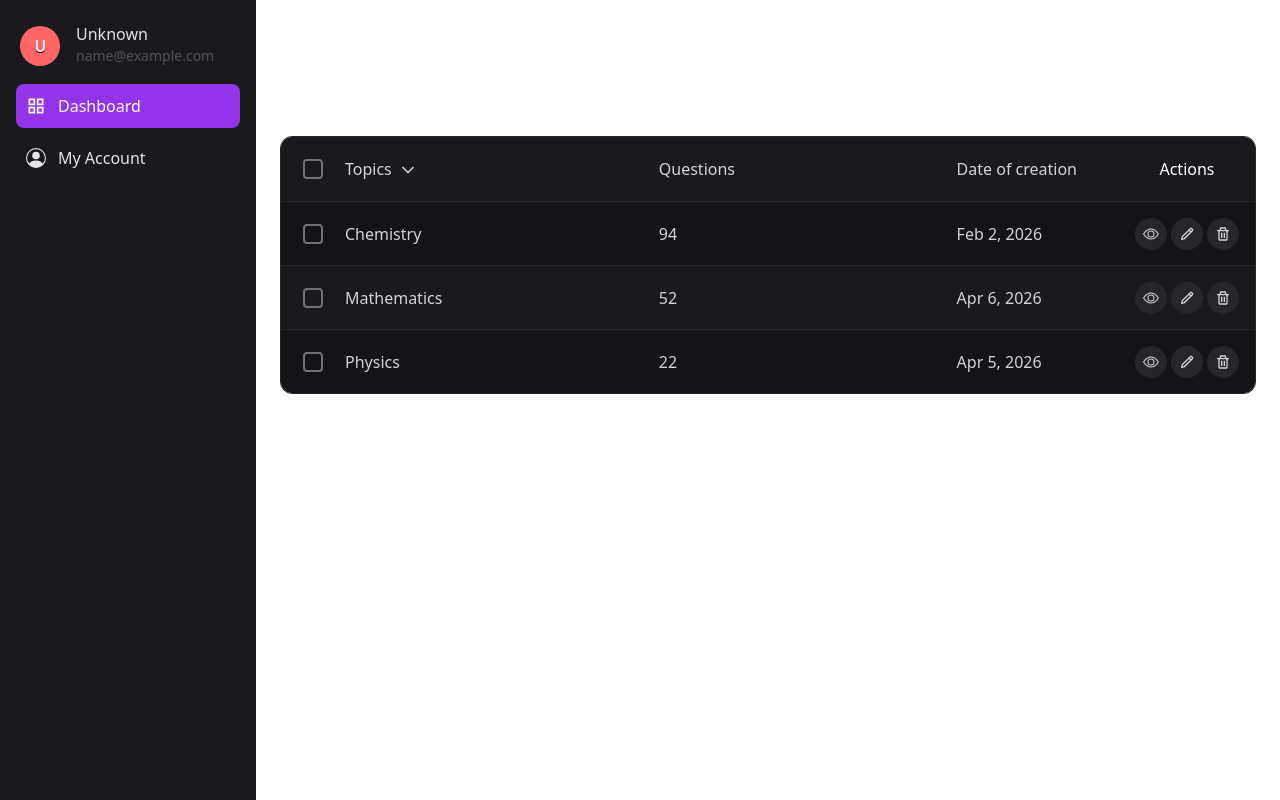
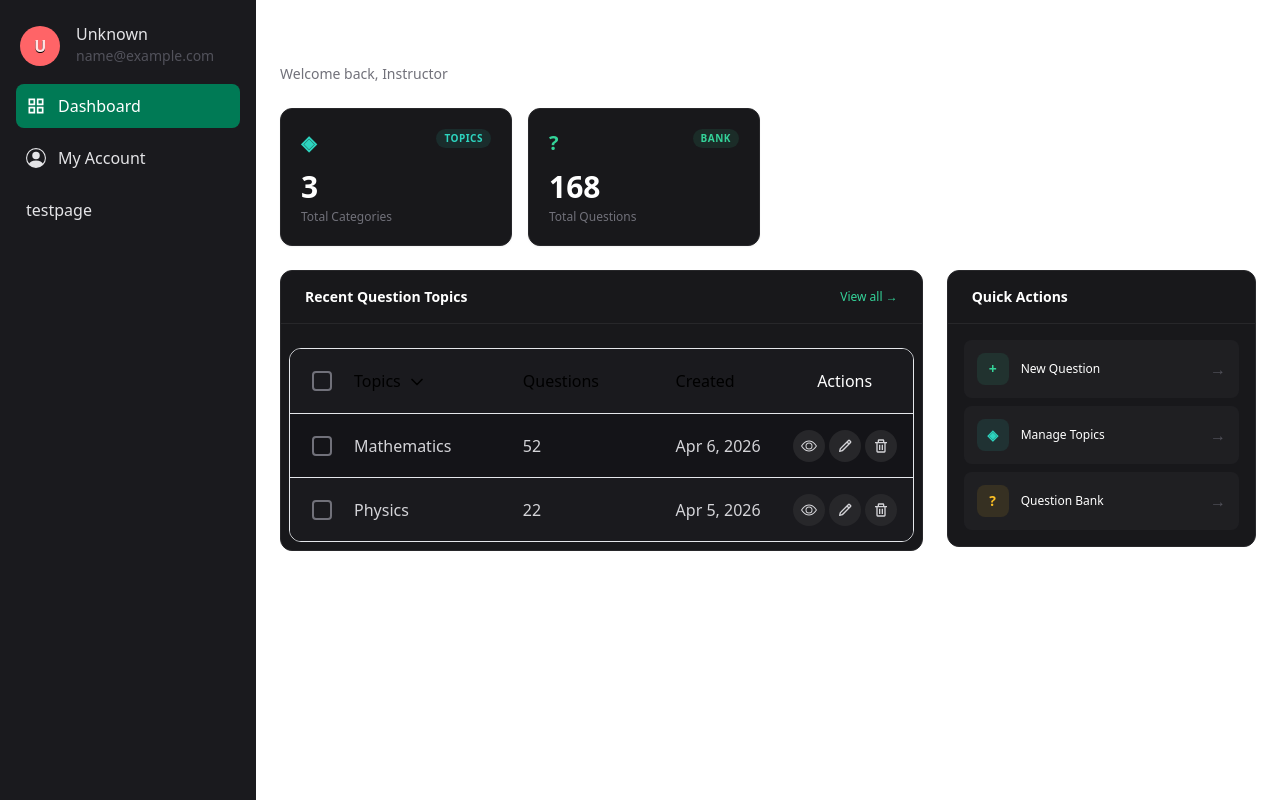
Before and after one commit to LuizGomes56/poosd_final_project, a React (Vite) app in the folder frontend/: page /settings/dashboard in a window 1280 px wide. Built offline with nearby package versions, Linux system fonts and the light colour scheme; sample sign-in values are in the browser's storage.

Commit message:
Final adjustments

```diff
--- a/frontend/src/components/Dashboard.tsx
+++ b/frontend/src/components/Dashboard.tsx
@@ -1,13 +1,63 @@
 import { useState } from "react";
-import Table from "./Table";
+import { Link } from "react-router-dom";
+import { useUser } from "../providers/UserProvider";
+import Table from "../components/Table";
 import { translate, type ActionFn } from "../consts";
 
-const Example = () => {
+export default function Dashboard() {
+    const { user } = useUser();
     const [_action, setAction] = useState<ActionFn>(null);
 
+    // Placeholder stats (Mocking some data for the UI)
+    const stats = {
+        topicsCount: 3,
+        questionsCount: 168,
+    };
+
+    const firstName = user?.full_name?.split(" ")[0] ?? "Instructor";
+
     return (
-        <div className="flex flex-col flex-1 max-w-full gap-4 mt-4">
-            <h2 className="text-xl mx-4 dark:text-white">Your tests/quizzes</h2>
+        <div className="flex flex-col gap-6">
+            <div className="flex flex-col gap-1">
+                <h1 className="text-white text-3xl font-bold">Dashboard</h1>
+                <p className="text-zinc-500 text-sm">Welcome back, {firstName}</p>
+            </div>
+
+            {/* Stats Row */}
+            <div className="grid grid-cols-1 md:grid-cols-2 lg:grid-cols-4 gap-4">
+                <div className="bg-zinc-900 border border-zinc-800 rounded-xl p-5 shadow-sm">
+                    <div className="flex justify-between items-start mb-3">
+                        <span className="text-teal-400 text-xl font-bold">◈</span>
+                        <span className="text-teal-400 text-[10px] uppercase tracking-wider bg-teal-400/10 px-2 py-0.5 rounded-full font-bold">
+                            topics
+                        </span>
+                    </div>
+                    <p className="text-white text-3xl font-bold">{stats.topicsCount}</p>
+                    <p className="text-zinc-500 text-xs mt-1">Total Categories</p>
+                </div>
+
+                <div className="bg-zinc-900 border border-zinc-800 rounded-xl p-5 shadow-sm">
+                    <div className="flex justify-between items-start mb-3">
+                        <span className="text-emerald-400 text-xl font-bold">?</span>
+                        <span className="text-emerald-400 text-[10px] uppercase tracking-wider bg-emerald-400/10 px-2 py-0.5 rounded-full font-bold">
+                            bank
+                        </span>
+                    </div>
+                    <p className="text-white text-3xl font-bold">{stats.questionsCount}</p>
+                    <p className="text-zinc-500 text-xs mt-1">Total Questions</p>
+                </div>
+            </div>
+
+            <div className="grid grid-cols-1 lg:grid-cols-3 gap-6">
+
+                <div className="lg:col-span-2 flex flex-col gap-4 bg-zinc-900 border border-zinc-800 rounded-xl overflow-hidden">
+                    <div className="flex justify-between items-center px-6 py-4 border-b border-zinc-800">
+                        <h2 className="text-white text-sm font-bold">Recent Question Topics</h2>
+                        <Link to="/dashboard/topics" className="text-emerald-400 text-xs hover:underline">
+                            View all →
+                        </Link>
+                    </div>
+                    <div className="p-2">
                         <Table
                             checkboxes
                             actions={setAction}
@@ -21,40 +71,51 @@ const Example = () => {
                                 header: [
                                     { name: "Topics", style: "pl-6 pr-4" },
                                     { name: "Questions" },
-                        { name: "Date of creation" },
+                                    { name: "Created" },
                                 ],
                                 body: [
-                        ["a", [
-                            { value: "Mathematics", style: "pl-6 pr-4" },
+                                    ["1", [
+                                        { value: "Mathematics", style: "pl-6 pr-4 font-medium text-emerald-400" },
                                         { value: "52" },
                                         { value: translate(new Date(), "en-US") }
                                     ]],
-                        ["b", [
-                            { value: "Physics", style: "pl-6 pr-4" },
+                                    ["2", [
+                                        { value: "Physics", style: "pl-6 pr-4 font-medium text-emerald-400" },
                                         { value: "22" },
-                            { value: translate(new Date(new Date().getTime() - 1000 * 60 * 60 * 24), "en-US") }
-                        ]],
-                        ["c", [
-                            { value: "Chemistry", style: "pl-6 pr-4" },
-                            { value: "94" },
-                            { value: translate(new Date(new Date().getTime() - 63 * 1000 * 60 * 60 * 24), "en-US") }
+                                        { value: translate(new Date(Date.now() - 86400000), "en-US") }
                                     ]],
                                 ]
                             }}
                         />
                     </div>
-    )
-}
+                </div>
 
-const Dashboard = () => {
-    return (
-        <div className="flex flex-col gap-4 mb-48">
-            <h1 className="text-3xl font-medium dark:text-white">Dashboard</h1>
-            <div className="flex flex-wrap gap-4 dark:text-zinc-300">
-                <Example />
+                <div className="bg-zinc-900 border border-zinc-800 rounded-xl overflow-hidden h-fit">
+                    <div className="px-6 py-4 border-b border-zinc-800">
+                        <h2 className="text-white text-sm font-bold">Quick Actions</h2>
+                    </div>
+                    <div className="p-4 flex flex-col gap-2">
+                        {[
+                            { label: "New Question", icon: "+", color: "text-emerald-400 bg-emerald-400/10", path: "/dashboard/questions/new" },
+                            { label: "Manage Topics", icon: "◈", color: "text-teal-400 bg-teal-400/10", path: "/dashboard/topics" },
+                            { label: "Question Bank", icon: "?", color: "text-amber-400 bg-amber-400/10", path: "/dashboard/questions" },
+                        ].map((action) => (
+                            <Link
+                                key={action.label}
+                                to={action.path}
+                                className="flex items-center gap-3 p-3 rounded-lg bg-zinc-800/50 hover:bg-zinc-800 transition-all border border-transparent hover:border-zinc-700 group"
+                            >
+                                <div className={`w-8 h-8 rounded-lg flex items-center justify-center text-sm font-bold ${action.color}`}>
+                                    {action.icon}
+                                </div>
+                                <span className="text-white text-xs font-medium flex-1">{action.label}</span>
+                                <span className="text-zinc-600 group-hover:text-white transition-colors">→</span>
+                            </Link>
+                        ))}
                     </div>
                 </div>
-    )
+
+            </div>
+        </div>
+    );
 }
-
-export default Dashboard;
--- a/frontend/src/components/Sidebar.tsx
+++ b/frontend/src/components/Sidebar.tsx
@@ -23,7 +23,7 @@ const SidebarButton = ({
         className={({ isActive }) =>
             `flex items-center relative cursor-pointer transition-all duration-200 p-2.5 rounded-lg
             ${isActive
-                ? "bg-purple-600 dark:bg-std-pink-700 text-white font-medium"
+                ? "not-dark:bg-emerald-600 dark:bg-emerald-700 text-white font-medium"
                 : "dark:hover:bg-std-gray-600"
             }`
         }
--- /dev/null
+++ b/frontend/src/components/TestPage.tsx
@@ -0,0 +1,30 @@
+import { useEffect } from "react";
+import FormBuilder from "../forms/FormBuilder";
+import FormCheckbox from "../forms/FormCheckbox";
+import FormCheckbox2 from "../forms/FormCheckbox2";
+import FormRadiobox from "../forms/FormRadiobox";
+import FormSelector from "../forms/FormSelector";
+import FormTextInserter from "../forms/FormTextInserter";
+import { useNotification } from "../providers/NotificationProvider";
+
+const TestPage = () => {
+    const { addNotification } = useNotification();
+
+    useEffect(() => {
+        addNotification({ type: "error", });
+    }, []);
+
+    return (
+        <div>
+            <FormBuilder show={true} setShow={() => { }}>
+                <FormRadiobox id="testId" value="test" setValue={() => { }} title="test" iterator={{ test: "test", test2: "test" }} />
+                <FormCheckbox id="testId" value={true} setValue={() => { }} title="test" label="This is a label" />
+                <FormCheckbox2 id="testId" value="test" setValue={() => { }} title="test" iterator={{ test: "test", test2: "test" }} />
+                <FormSelector id="testId" value="Testvalue" setValue={() => { }} iterator={{ test: "test", test2: "test" }} />
+                <FormTextInserter id="testId" value={["String 1", "string 2"]} setValue={() => { }} title="TEst" />
+            </FormBuilder>
+        </div>
+    )
+}
+
+export default TestPage;
--- a/frontend/src/consts.ts
+++ b/frontend/src/consts.ts
@@ -15,12 +15,12 @@ export type SetState<T = any> = React.Dispatch<React.SetStateAction<T>>;
 export type ActionFn = { id: string, mode: "VIEW" | "UPDATE" | "DELETE" } | null;
 
 export const STYLES = {
-    border: "border-zinc-800",
-    borderLight: "border-zinc-800/50",
-    borderDark: "border-zinc-700",
+    border: "dark:border-zinc-700 not-dark:border-zinc-300",
+    borderLight: "not-dark:border-zinc-300",
+    borderDark: "dark:border-zinc-700",
     focus: "focus:outline-none focus:ring-1 focus:border-emerald-500 focus:ring-inset focus:ring-emerald-500",
     focusWithin: "focus-within:outline-none focus-within:ring-1 focus-within:border-emerald-500 focus-within:ring-inset focus-within:ring-emerald-500"
-} as const
+} as const;
 
 export type ComponentProps<T = any, U = string> = {
     title?: string,
--- a/frontend/src/forms/FormBuilder.tsx
+++ b/frontend/src/forms/FormBuilder.tsx
@@ -27,7 +27,7 @@ const FormBuilder = ({
                 })}
                 onSubmit={handleSubmit}
                 ref={formRef}
-                className={`flex max-h-full overflow-y-auto relative flex-col w-full gap-6 p-8 bg-white dark:bg-std-gray-700
+                className={`flex max-h-full overflow-y-auto relative flex-col w-full gap-6 p-8 not-dark:bg-white dark:bg-std-gray-700
                 rounded-xl dark:shadow-std-neutral-700 ${className} ${!className.includes("max-w") ? "w-full max-w-xl" : ""}`}
             >
                 <>
--- a/frontend/src/pages/App.tsx
+++ b/frontend/src/pages/App.tsx
@@ -5,10 +5,12 @@ import { useParams } from "react-router-dom";
 import Sidebar from "../components/Sidebar";
 import { MdGridView } from "react-icons/md";
 import { BsPersonCircle } from "react-icons/bs";
+import TestPage from "../components/TestPage";
 
 const componentMap: Record<string, React.ComponentType> = {
     dashboard: Dashboard,
     account: AccountSettings,
+    testpage: TestPage
 };
 
 const App = () => {
@@ -23,6 +25,7 @@ const App = () => {
     let webpages = [
         { id: "dashboard", text: "Dashboard", icon: <MdGridView className="h-5 w-5" /> },
         { id: "account", text: "My Account", icon: <BsPersonCircle className="h-5 w-5" /> },
+        { id: "testpage", text: "testpage", icon: <></> }
     ];
 
     return (
```
Lines whose indentation alone changed are shown as unchanged.
